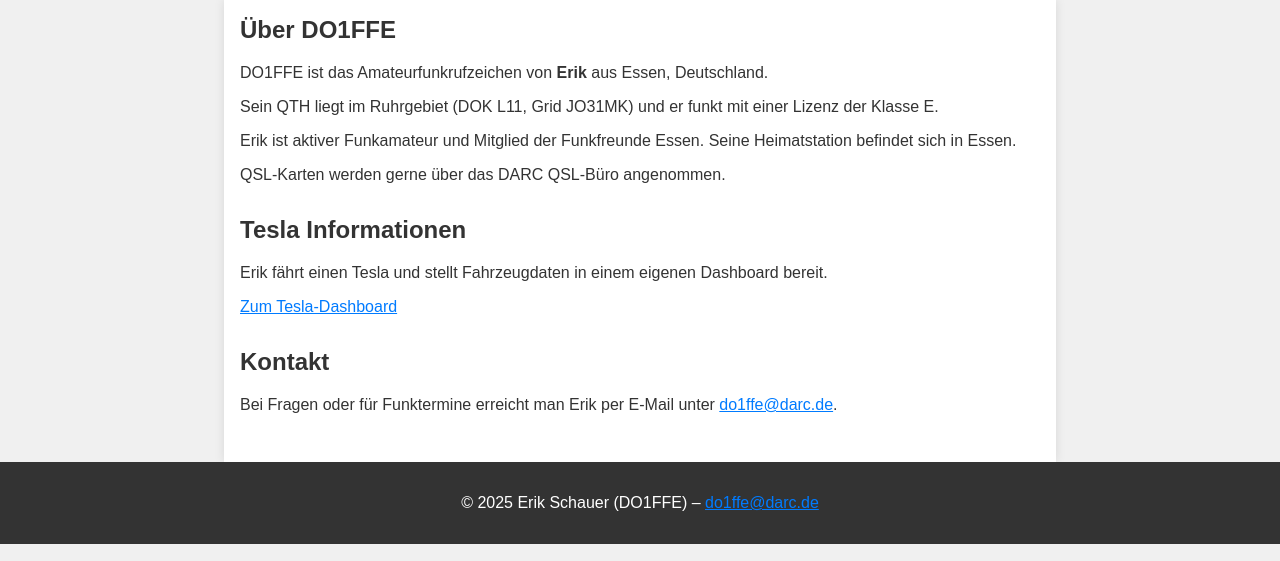
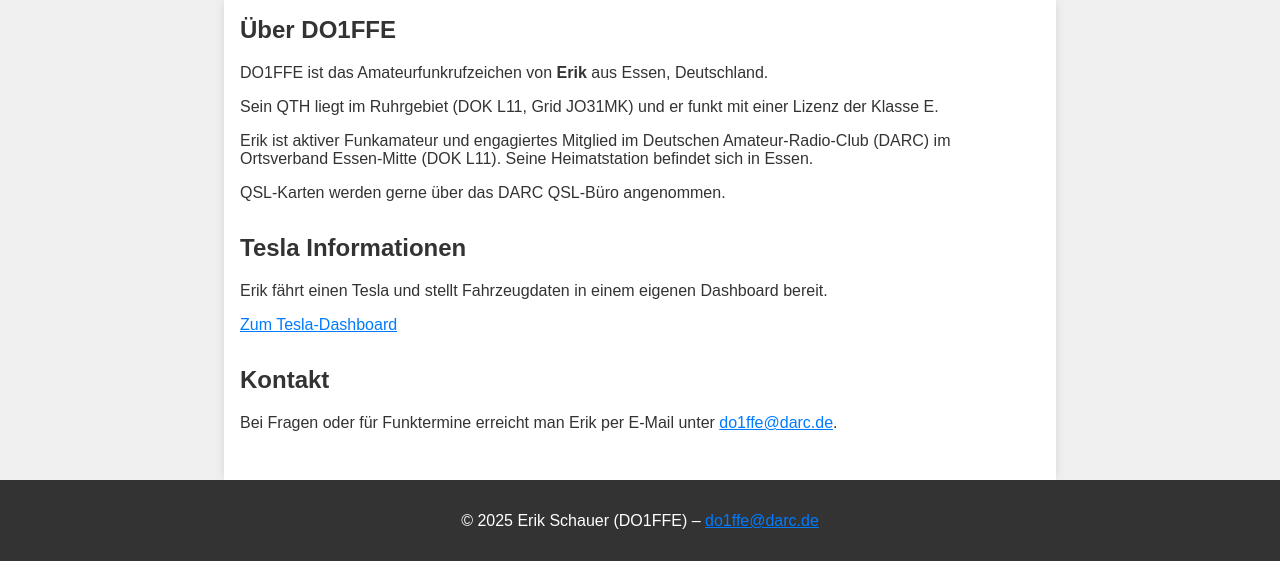
Before and after one commit to DO1FFE/do1ffe-webseite, a Flask app: page / in a window 1280 px wide. Shown: the part 90-651 px from the top of the page. Run offline with Flask 3, Linux system fonts and the light colour scheme.

Commit message:
Korrigiere DARC-Ortsverband

```diff
--- a/templates/index.html
+++ b/templates/index.html
@@ -15,7 +15,7 @@
             <h2>Über DO1FFE</h2>
             <p>DO1FFE ist das Amateurfunkrufzeichen von <strong>Erik</strong> aus Essen, Deutschland.</p>
             <p>Sein QTH liegt im Ruhrgebiet (DOK L11, Grid JO31MK) und er funkt mit einer Lizenz der Klasse&nbsp;E.</p>
-            <p>Erik ist aktiver Funkamateur und Mitglied der Funkfreunde Essen. Seine Heimatstation befindet sich in Essen.</p>
+            <p>Erik ist aktiver Funkamateur und engagiertes Mitglied im Deutschen Amateur-Radio-Club (DARC) im Ortsverband Essen-Mitte (DOK L11). Seine Heimatstation befindet sich in Essen.</p>
             <p>QSL-Karten werden gerne &uuml;ber das DARC QSL-B&uuml;ro angenommen.</p>
         </section>
         <section>
```
